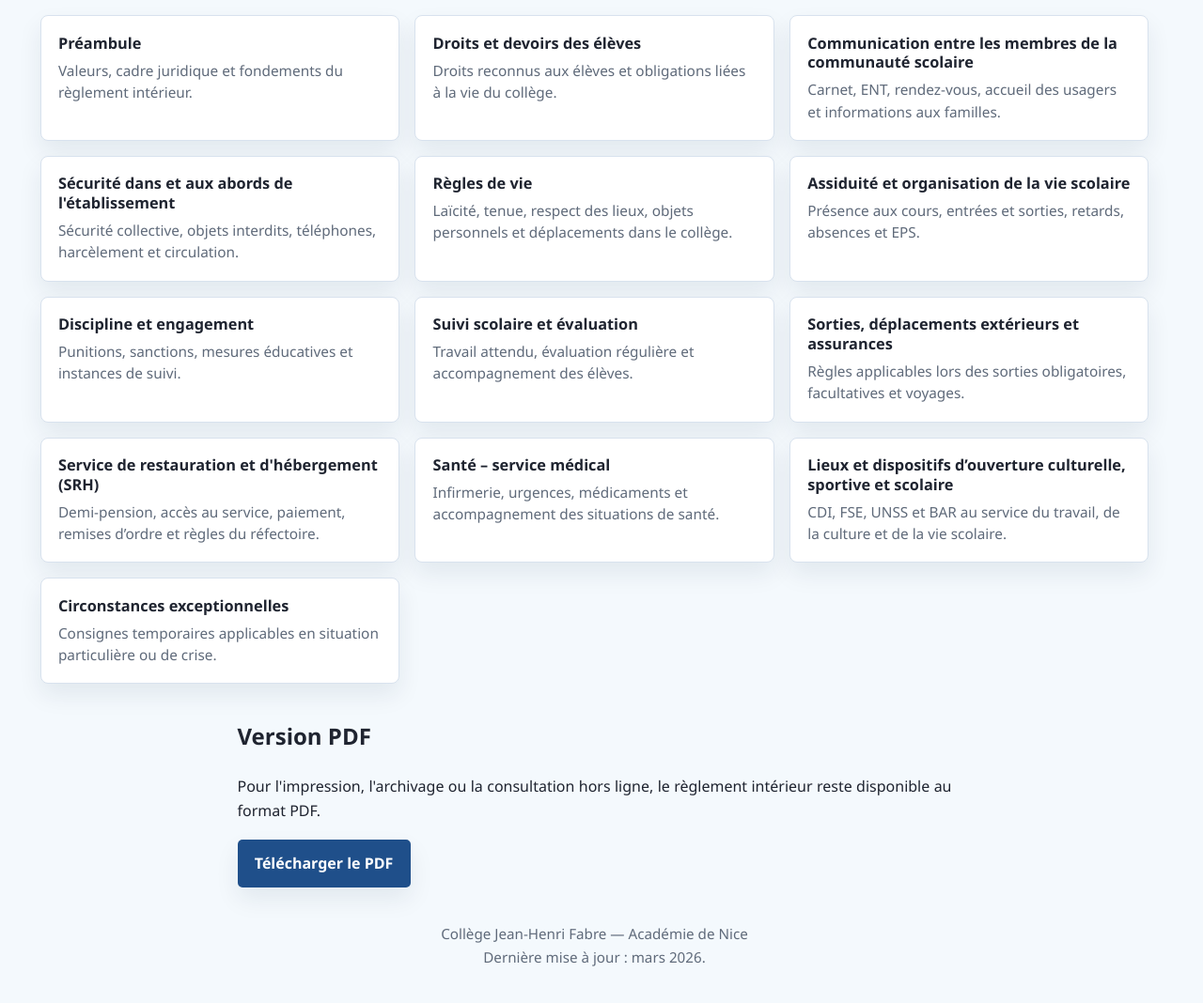
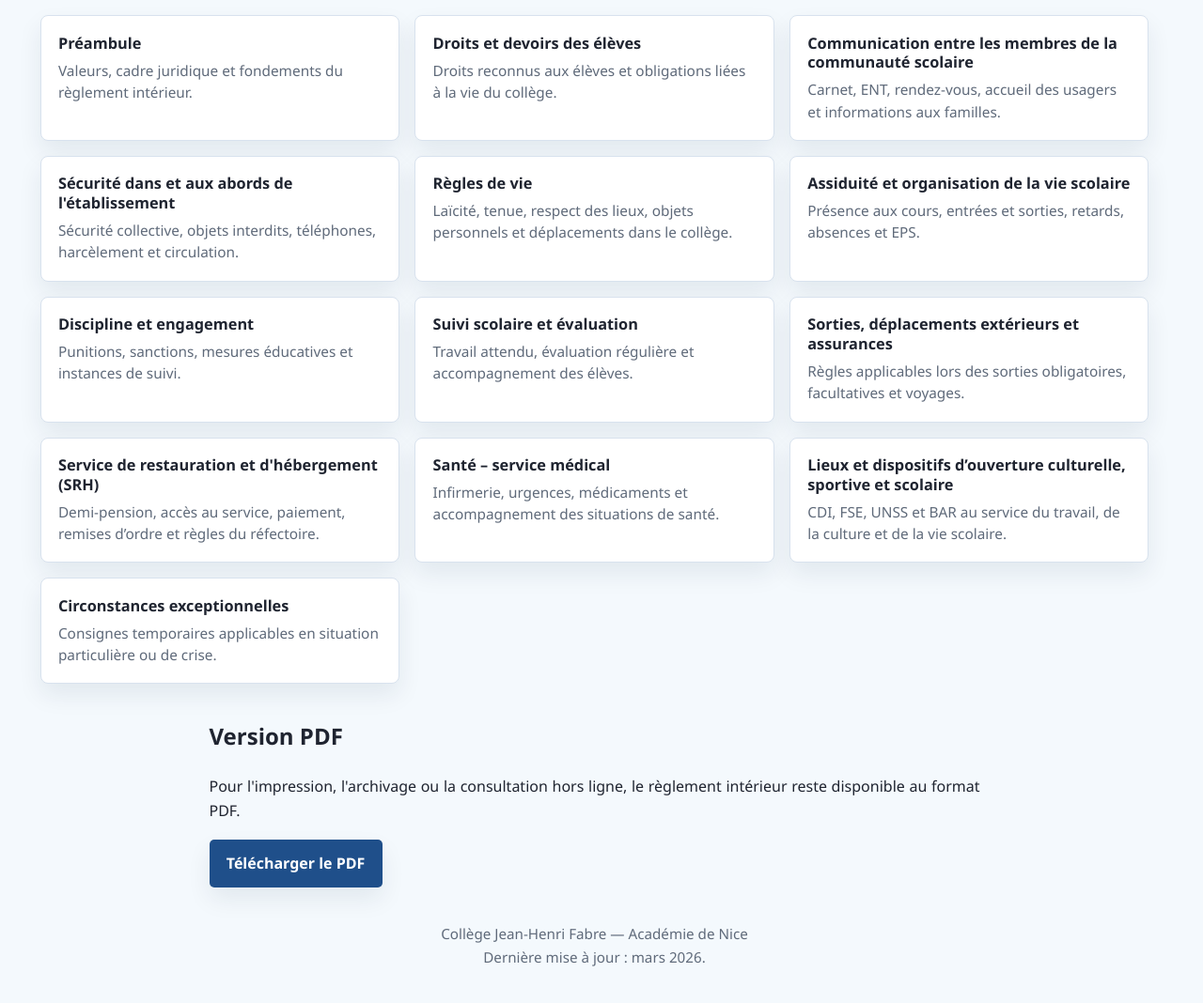
Before and after one commit to college-fabre-nice/reglement-interieur, a plain HTML site: page index.html in a window 1280 px wide. Shown: the part 659-1727 px from the top of the page at 94% size. Drawn offline with Linux system fonts and the light colour scheme.

Commit message:
Add files via upload

```diff
--- a/style.css
+++ b/style.css
@@ -594,6 +594,10 @@ body.search-active mark {
   padding-top: 1rem;
 }
 
+.downloads .container.narrow {
+  width: min(820px, calc(100% - 2rem));
+}
+
 @media (max-width: 1180px) {
   .cards-grid-large {
     grid-template-columns: repeat(2, minmax(0, 1fr));
```
